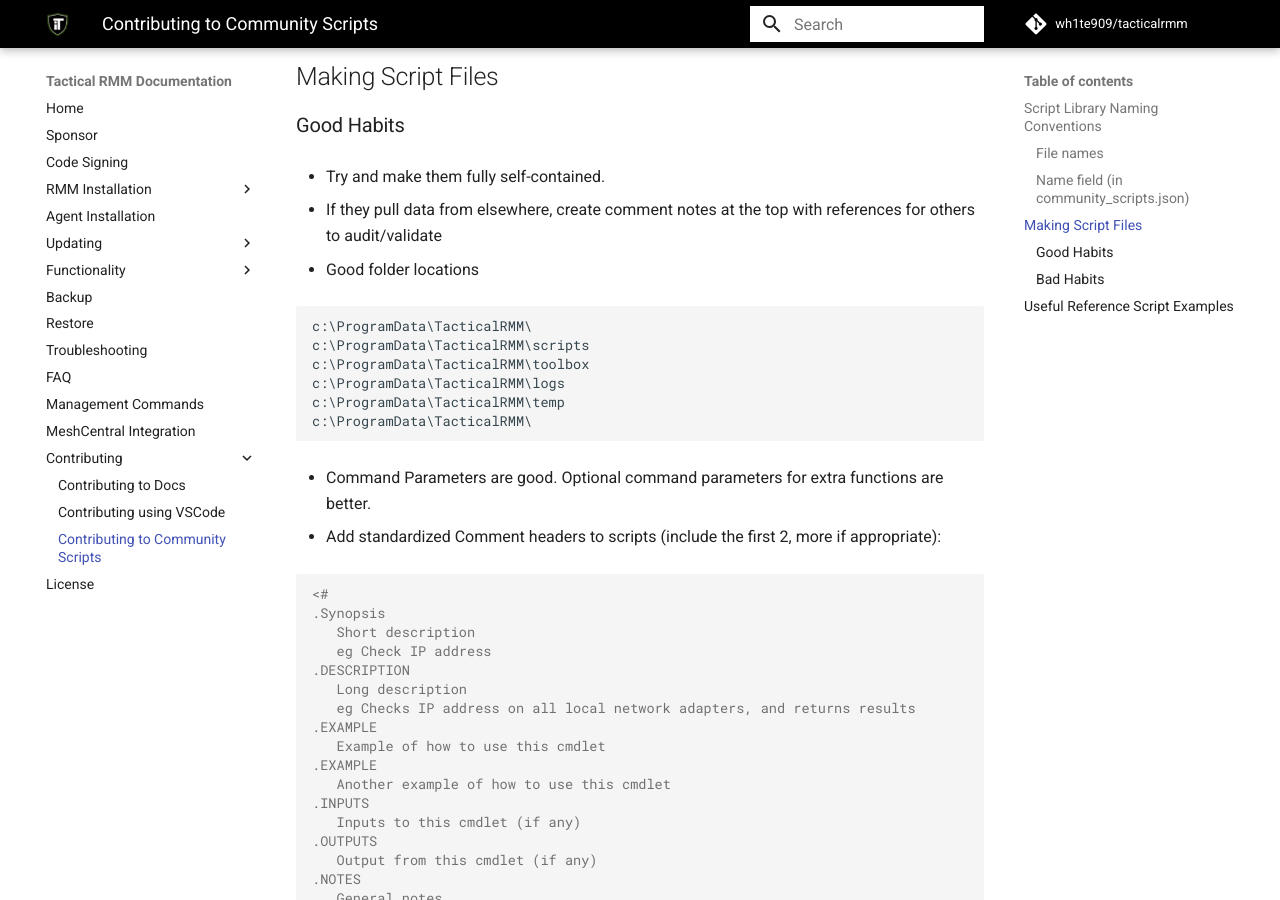
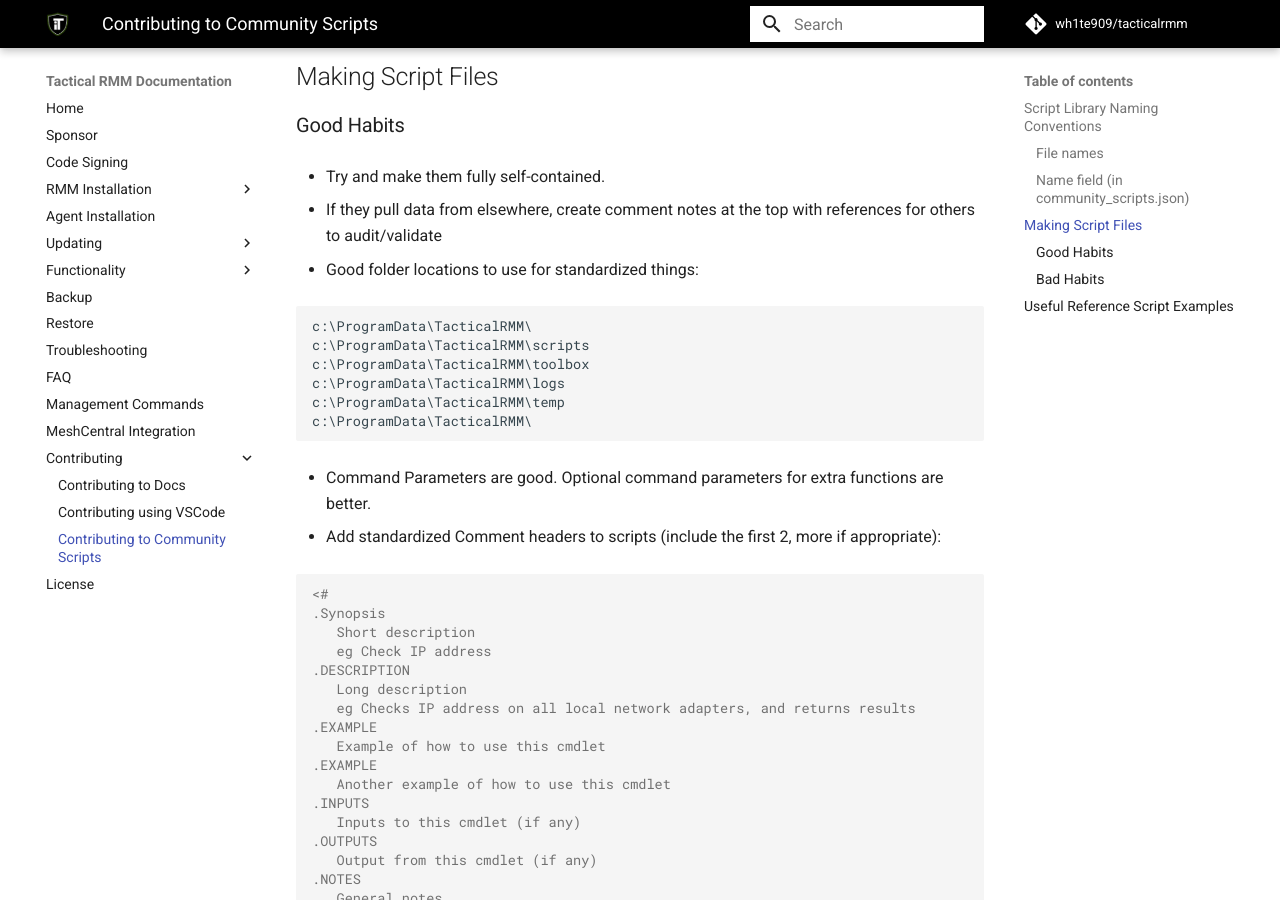
Before and after one commit to amidaware/tacticalrmm, an MkDocs documentation site: the page built from docs/docs/contributing_community_scripts.md, in a window 1280 px wide and 900 px high, scrolled down 1784 px. Built offline with MkDocs 1.6.1 and Material for MkDocs 9.7.7, drawn with Linux system fonts in a browser that asks for light colours; comment, search, counter and statistics services are not loaded.

Commit message:
tweaking script docs

````diff
--- a/docs/docs/contributing_community_scripts.md
+++ b/docs/docs/contributing_community_scripts.md
@@ -69,7 +69,7 @@
 
 - If they pull data from elsewhere, create comment notes at the top with references for others to audit/validate
 
-- Good folder locations
+- Good folder locations to use for standardized things:
 ```
 c:\ProgramData\TacticalRMM\
 c:\ProgramData\TacticalRMM\scripts
````
